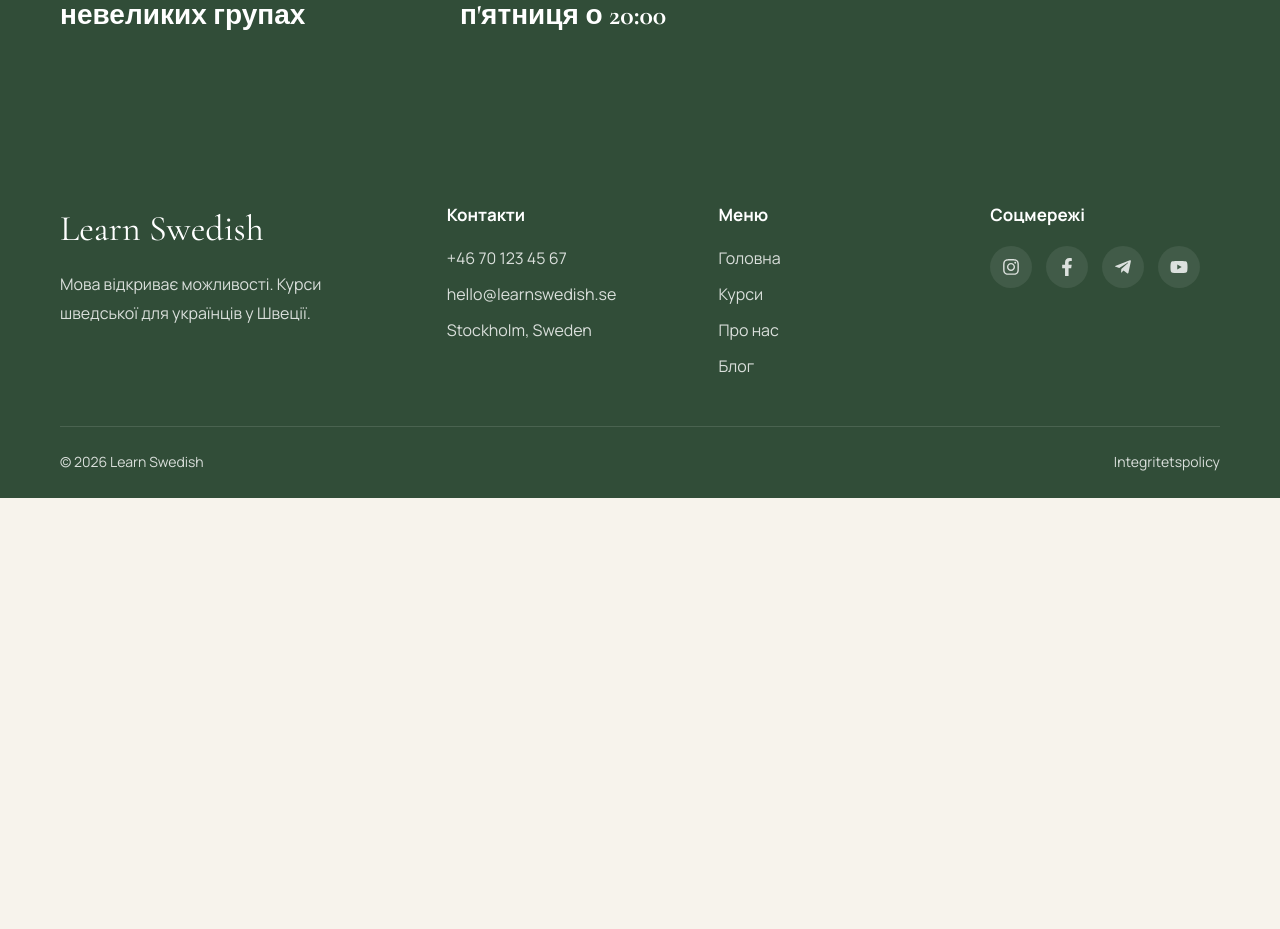
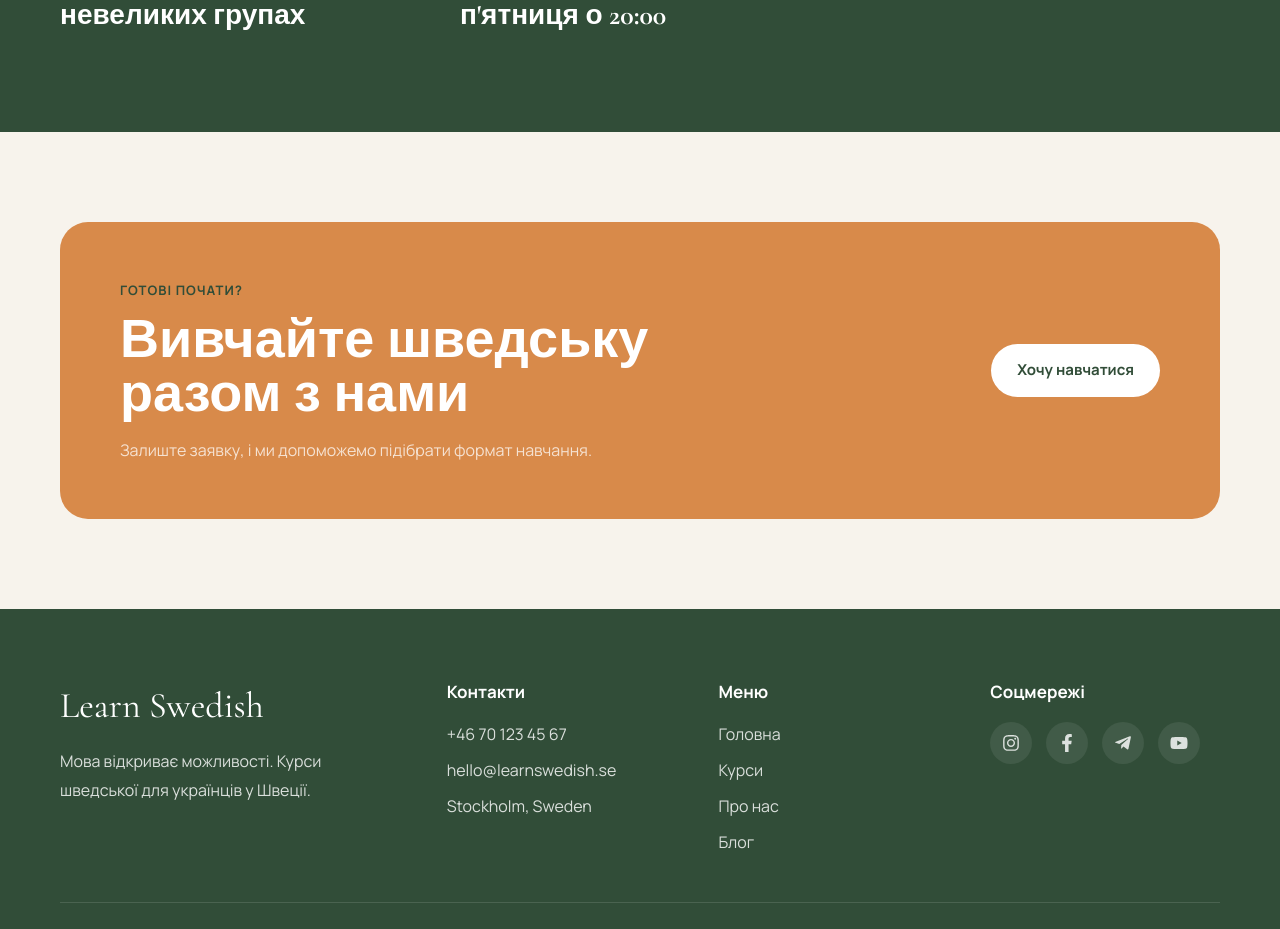
Before and after one commit to LiliiaDud/learn-swedish, a Next.js app: page /courses/adults in a window 1280 px wide. Shown: the part 1987-2916 px from the top of the page. Before the commit the page ends 2485 px from the top, so only its background shows below. Built offline with nearby package versions, Linux system fonts and the light colour scheme.

Commit message:
feat: add course enrollment CTA

```diff
--- a/src/app/courses/[slug]/page.tsx
+++ b/src/app/courses/[slug]/page.tsx
@@ -1,6 +1,6 @@
 import Container from "@/components/shared/Container";
 import CourseDetails from "@/components/courses/CourseDetails";
-
+import CourseCTA from "@/components/courses/CourseCTA";
 import { courses } from "@/data/courses";
 
 import styles from "./course.module.scss";
@@ -46,6 +46,7 @@ export default async function CoursePage({ params }: CoursePageProps) {
         </Container>
       </section>
       <CourseDetails course={course} />
+      <CourseCTA course={course} />
     </main>
   );
 }
--- /dev/null
+++ b/src/components/courses/CourseCTA.module.scss
@@ -0,0 +1,80 @@
+@use "../../styles/variables" as *;
+
+.section {
+  padding: 90px 0;
+  background: $background;
+}
+
+.content {
+  display: flex;
+  align-items: center;
+  justify-content: space-between;
+  gap: 40px;
+  padding: 55px 60px;
+  background: $accent;
+  border-radius: 28px;
+}
+
+.eyebrow {
+  display: inline-block;
+  margin-bottom: 12px;
+  //   color: $accent;
+  color: $primary;
+  font-size: 13px;
+  font-weight: 700;
+  text-transform: uppercase;
+  letter-spacing: 1px;
+}
+
+.content h2 {
+  max-width: 600px;
+  margin-bottom: 16px;
+  color: white;
+  font-family: var(--font-cormorant);
+  font-size: clamp(38px, 5vw, 54px);
+  line-height: 1;
+}
+
+.content p {
+  max-width: 560px;
+  color: rgba(255, 255, 255, 0.75);
+  font-size: 16px;
+  line-height: 1.7;
+}
+
+.button {
+  display: inline-flex;
+  align-items: center;
+  justify-content: center;
+  flex-shrink: 0;
+  padding: 15px 26px;
+  border-radius: 999px;
+  background: white;
+  color: $primary;
+  font-size: 15px;
+  font-weight: 700;
+  transition:
+    transform 0.3s ease,
+    opacity 0.3s ease;
+}
+
+.button:hover {
+  transform: translateY(-2px);
+  opacity: 0.9;
+}
+
+@media (max-width: 768px) {
+  .section {
+    padding: 70px 0;
+  }
+
+  .content {
+    flex-direction: column;
+    align-items: flex-start;
+    padding: 40px 30px;
+  }
+
+  .button {
+    width: 100%;
+  }
+}
--- /dev/null
+++ b/src/components/courses/CourseCTA.tsx
@@ -0,0 +1,33 @@
+import Link from "next/link";
+import Container from "@/components/shared/Container";
+import type { Course } from "@/data/courses";
+import styles from "./CourseCTA.module.scss";
+
+type CourseCTAProps = {
+  course: Course;
+};
+
+export default function CourseCTA({ course }: CourseCTAProps) {
+  return (
+    <section className={styles.section}>
+      <Container>
+        <div className={styles.content}>
+          <div>
+            <span className={styles.eyebrow}>Готові почати?</span>
+
+            <h2>Вивчайте шведську разом з нами</h2>
+
+            <p>Залиште заявку, і ми допоможемо підібрати формат навчання.</p>
+          </div>
+
+          <Link
+            href={`/contacts?course=${course.id}`}
+            className={styles.button}
+          >
+            Хочу навчатися
+          </Link>
+        </div>
+      </Container>
+    </section>
+  );
+}
```
